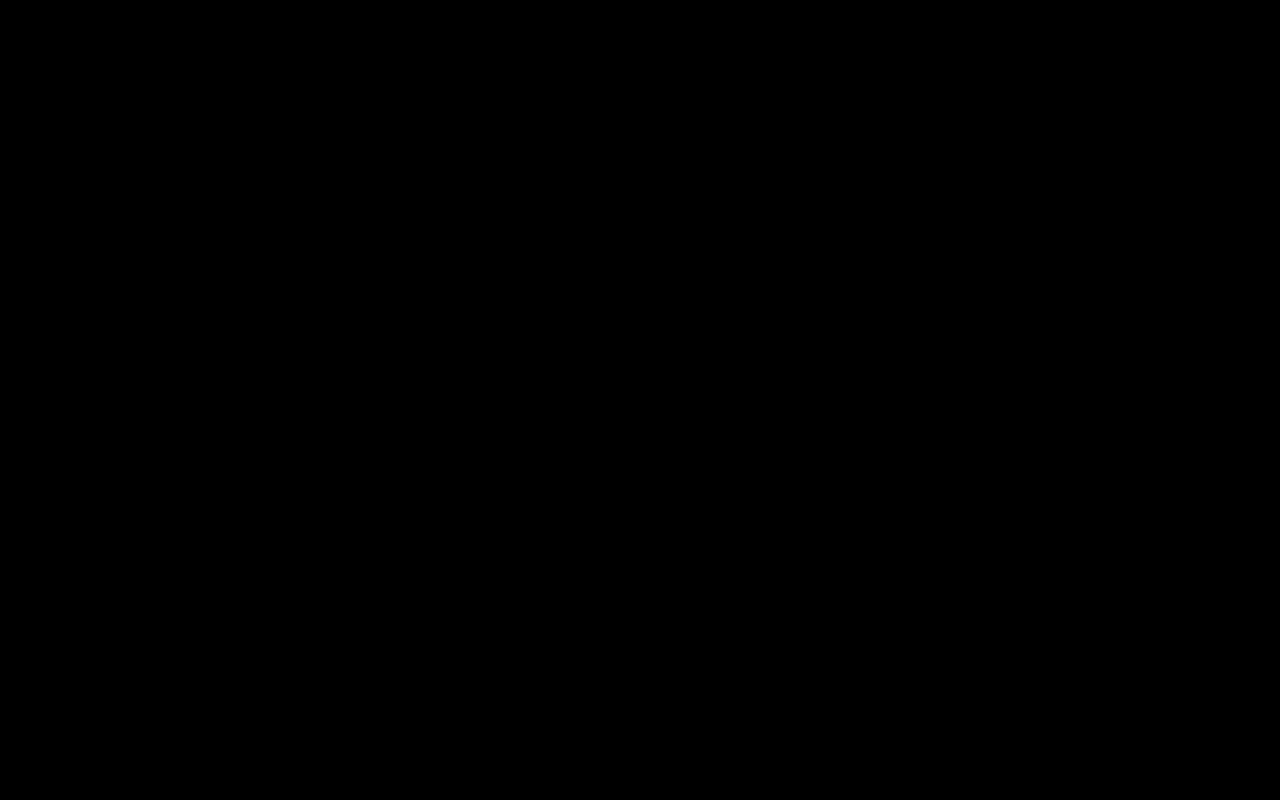
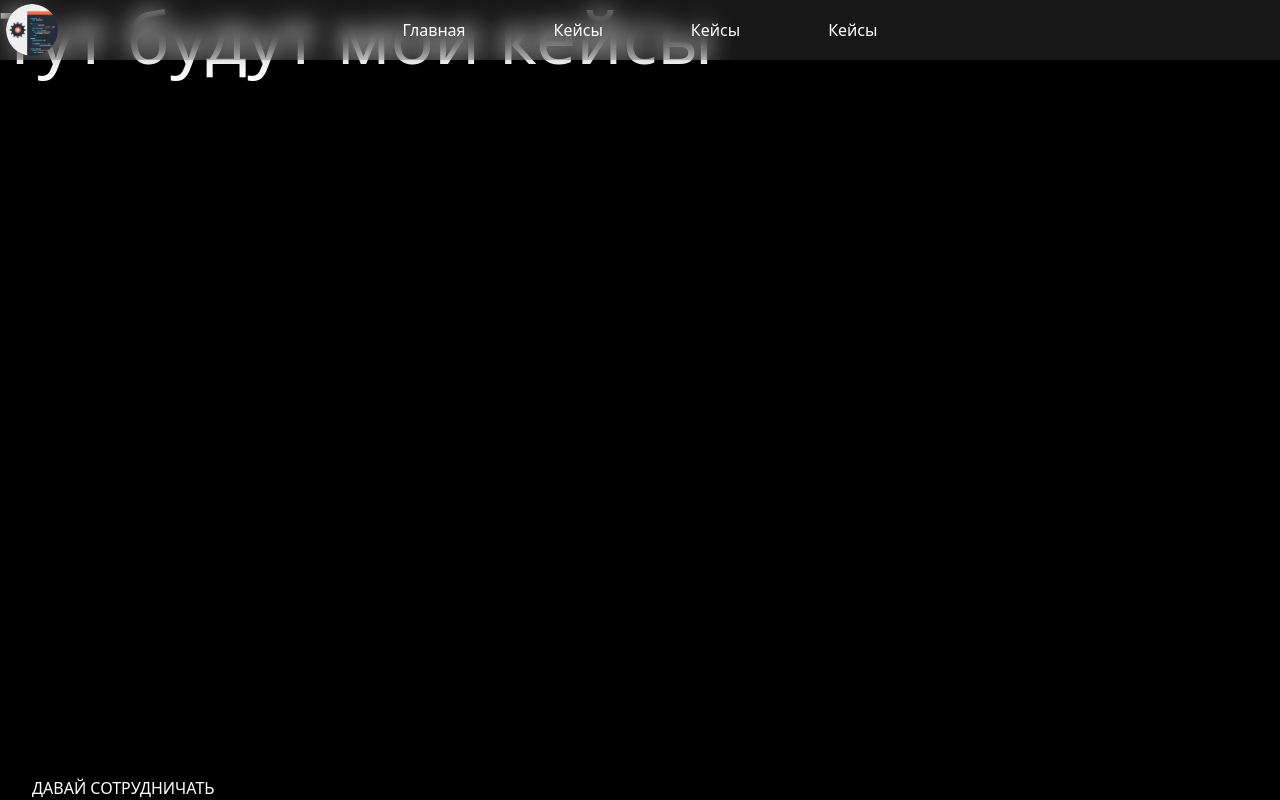
Before and after one commit to ns-morozova/nata.dev, a React (Vite) app: page /nata.dev/cases in a window 1280 px wide. Before the commit this address had no page. Built offline with nearby package versions, Linux system fonts and the light colour scheme.

Commit message:
fixed configuration

```diff
--- a/src/main.tsx
+++ b/src/main.tsx
@@ -7,7 +7,7 @@ import { BrowserRouter } from 'react-router-dom';
 
 createRoot(document.getElementById('root')!).render(
   <StrictMode>
-    <BrowserRouter basename="/">
+    <BrowserRouter basename="/nata.dev">
         <App />
     </BrowserRouter>
   </StrictMode>,
--- a/src/marketing/Navbar.tsx
+++ b/src/marketing/Navbar.tsx
@@ -32,7 +32,7 @@ const Navbar: React.FC = () => {
                                 <div className="w-10 md:w-11 lg:w-13 h-auto rounded-full hover:rotate-12 hover:shadow-[0_0_15px] hover:scale-105 hover:shadow-teal-300 transition-all duration-500 ease-out overflow-hidden">
                                     <img
                                         alt="logo"
-                                        src="/images/logo.png"
+                                        src="/nata.dev/images/logo.png"
                                         className="w-full h-auto object-cover"
                                     />
                                 </div>
@@ -101,7 +101,7 @@ const Navbar: React.FC = () => {
                     <div className="w-32 h-auto mx-auto mt-20 rounded-full hover:rotate-12 hover:shadow-[0_0_50px] hover:scale-105 hover:shadow-teal-600 transition-all duration-500 ease-out overflow-hidden">
                         <img
                             alt="logo"
-                            src="/images/logo.png"
+                            src="/nata.dev/images/logo.png"
                             className="w-full h-auto object-cover"
                         />
                     </div>
--- a/src/sections/About.tsx
+++ b/src/sections/About.tsx
@@ -24,7 +24,7 @@ const About: React.FC = () => {
                         <div className="aspect-5/6 max-h-[550px] rounded-3xl md:w-1/2 overflow-hidden">
                             <img
                                 alt=""
-                                src="/images/me.JPG"
+                                src="/nata.dev/images/me.JPG"
                                 className="w-full h-full object-cover object-[center_35%]"
                             />
                         </div>
--- a/src/sections/CasesPreview.tsx
+++ b/src/sections/CasesPreview.tsx
@@ -4,21 +4,21 @@ import { CasePreview } from '../components/Cards';
 const CasesPreview: React.FC = () => {
     const projects = [
         {
-            image: '/images/unnamed.jpg',
+            image: '/nata.dev/images/unnamed.jpg',
             title: 'ShmoneLoops',
             category: 'Landing',
             description: 'Современный интерактивный лендинг с возможностью записи в лист ожидания',
             link: '/cases/shmoneloops',
         },
         {
-            image: '/images/cardpreview-academy.png',
+            image: '/nata.dev/images/cardpreview-academy.png',
             title: 'Beauty Academy',
             category: 'Educational',
             description: 'Многостраничный сайт для продажи курсов и обучений в сфере бьюти-индустрии',
             link: '/cases/academy',
         },
         {
-            image: '/images/cardpreview-chicscoin.jpg',
+            image: '/nata.dev/images/cardpreview-chicscoin.jpg',
             title: 'Chicscoin',
             category: 'Landing',
             description: 'Мультиязычный лендинг с самостоятельно разработанным дизайном',
--- a/vite.config.ts
+++ b/vite.config.ts
@@ -4,7 +4,7 @@ import tailwindcss from '@tailwindcss/vite'
 
 // https://vite.dev/config/
 export default defineConfig({
-  base: '/',
+  base: '/nata.dev/',
   plugins: [
     react(),
     tailwindcss(),
```
